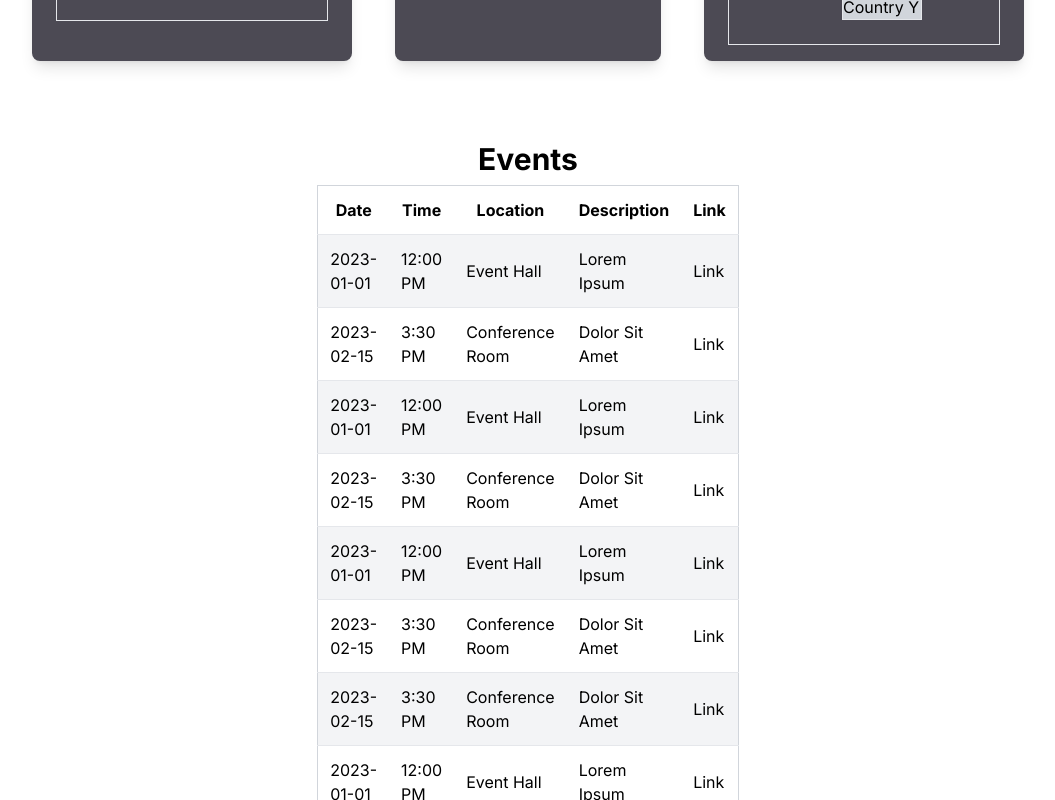
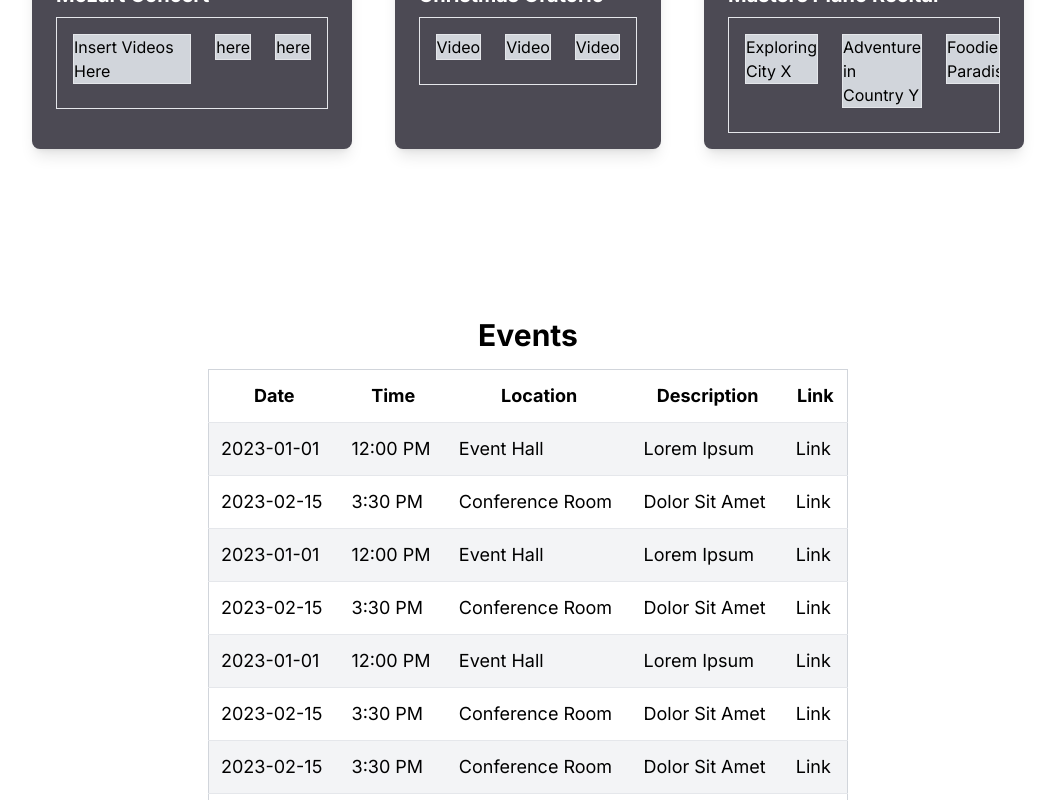
Before and after one commit to mzsellem/justin-han, a Next.js app: page / in a window 1280 px wide. Shown: the part 1600-2400 px from the top of the page, without its empty margins (112-1167 px from the left). Built offline with nearby package versions, Linux system fonts and the light colour scheme.

Commit message:
events on web and mobile: done

```diff
--- a/app/events/events.tsx
+++ b/app/events/events.tsx
@@ -15,9 +15,9 @@ interface EventsTableProps {
 
 const EventsTable: React.FC<EventsTableProps> = ({ data = [] }) => {
   return (
-    <div className="bg-white h-screen flex flex-col items-center">
-      <div className="text-3xl text-center pt-4 pb-2 font-bold">Events</div>
-      <div className="overflow-x-auto">
+    <div className="bg-white h-screen flex flex-col items-center md:text-lg text-sm">
+      <div className="text-3xl text-center pt-4 pb-4 font-bold">Events</div>
+      <div className="overflow-x-auto w-screen">
         <table className="w-full sm:w-2/3 md:w-1/2 lg:w-2/3 xl:w-1/2 border border-collapse border-gray-300 mx-auto">
           <thead>
             <tr>
--- a/app/page.tsx
+++ b/app/page.tsx
@@ -144,7 +144,7 @@ export default function Home() {
       </div>
 
       <div>
-        <div className="flex flex-col relative items-center bg-white space-y-10 space">
+        <div className="flex flex-col relative items-center bg-white md:space-y-32 space-y-4 space">
           <div ref={section2Ref} className="bg-white">
             <Bio />
           </div>
```
